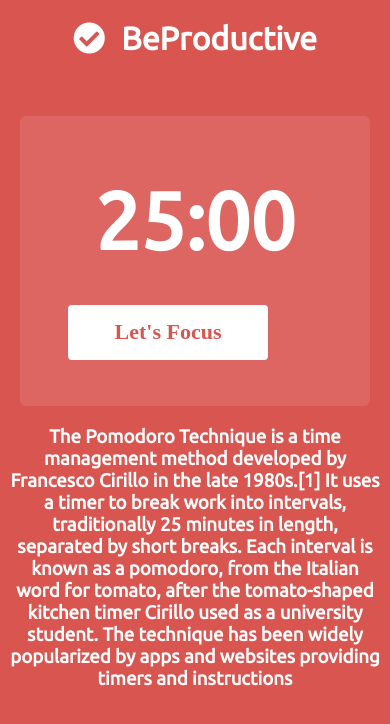
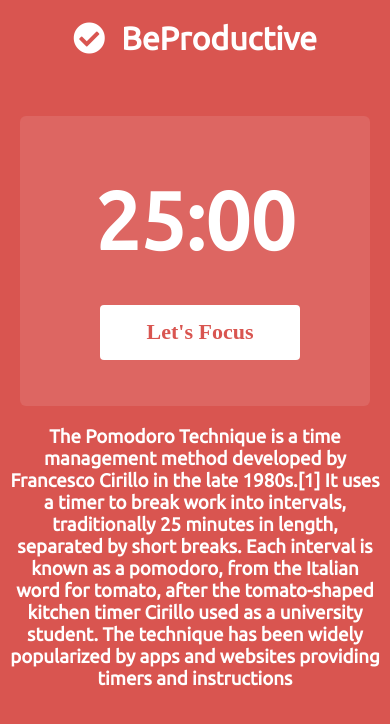
Before and after one commit to bhargav08-code/BeProductive, a plain HTML site: page index.html in a window 390 px wide. Drawn offline with Linux system fonts and the light colour scheme.

Commit message:
update btn

```diff
--- a/style.css
+++ b/style.css
@@ -57,7 +57,7 @@
 
 @media screen and (max-width: 400px) {
   .btn {
-    margin-left: 3rem;
+    margin-left: 5rem;
     position: relative;
     bottom: 5rem;
   }
```
